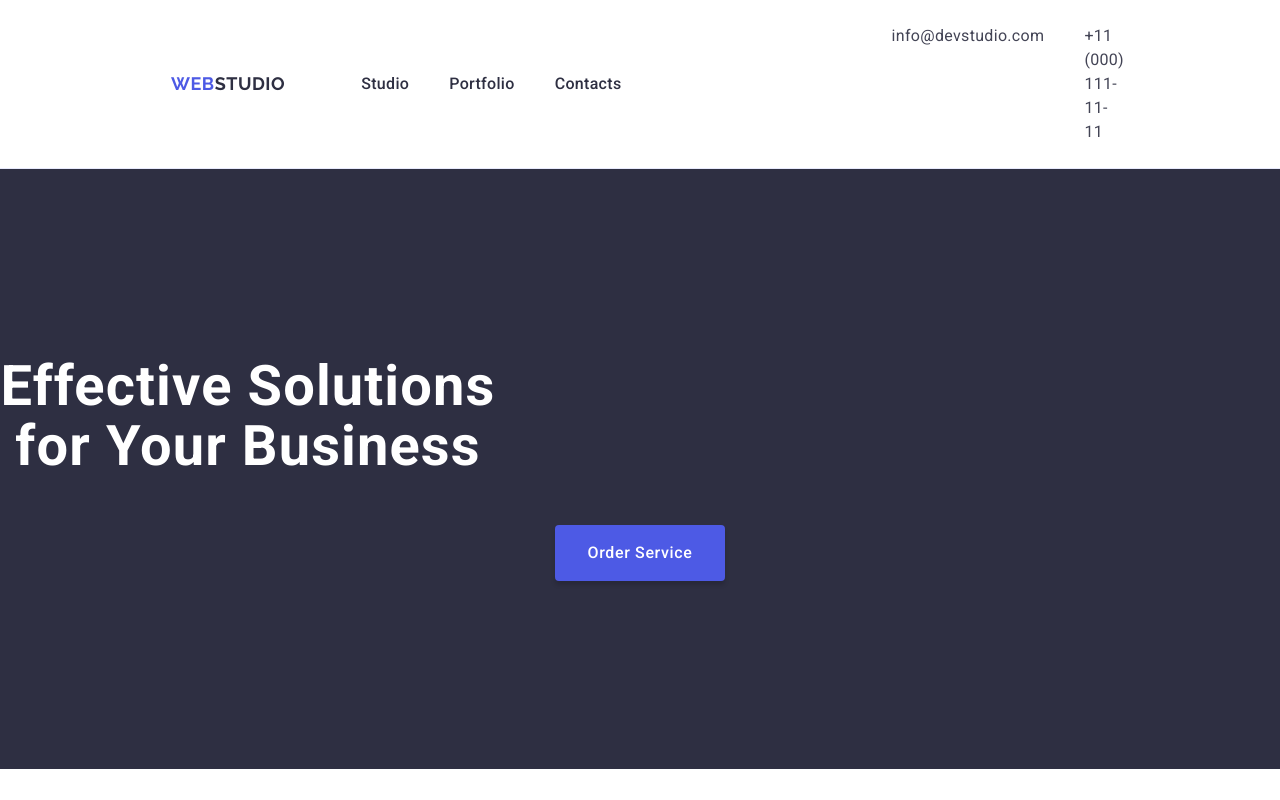
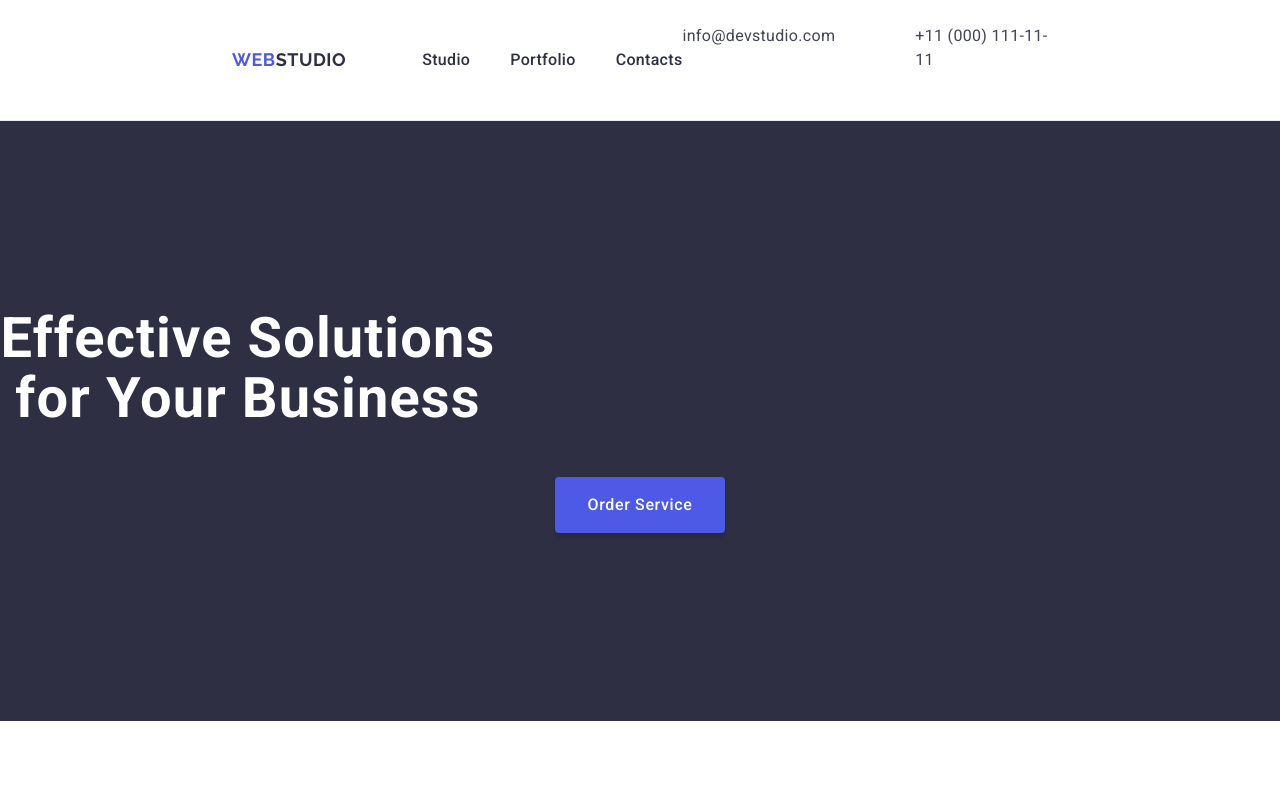
Before and after one commit to Daria-Tumatieva/wrong-goit-markup-hw-03, a plain HTML site: page index.html in a window 1280 px wide. Shown: the top 800 px of the page. Drawn offline with nearby package versions, Linux system fonts and the light colour scheme.

Commit message:
Update styles.css

```diff
--- a/css/styles.css
+++ b/css/styles.css
@@ -18,6 +18,7 @@ img {
 .container {
     max-width: 1440px;
     margin: 0 auto;
+
 }
 
 ul {
@@ -39,12 +40,12 @@ border-bottom: 1px solid #e7e9fc
 .menu-novigation {
     display: flex;
     margin-right: auto;
-    width: 1158px;
-    padding: 0 15px;
     align-items: center;
 }
 .container-header {
     display: flex;
+    width: 1158px;
+    padding: 0 15px;
 }
 .header-logo {
     color: #4D5AE5;
@@ -71,6 +72,7 @@ border-bottom: 1px solid #e7e9fc
     font-weight: 500;
     line-height: 1.5;
     letter-spacing: 0.32px;
+    padding: 24px 0;
 }
 .header-menu:hover, .header-menu:focus {
     color: #404BBF;
@@ -80,6 +82,7 @@ address {
 }
 .header-address {
 display: flex;
+gap: 40px;
 margin-left: auto;
 padding-right: 156px;
 }
@@ -105,7 +108,7 @@ gap: 40px
 /* ===============MAIN WITH BUTTON============================== */
 .main-section {
     background-color: #2E2F42;
-padding: 188px 0
+padding: 188px 0;
 }
 .main-title {
     color: #FFF;
```
